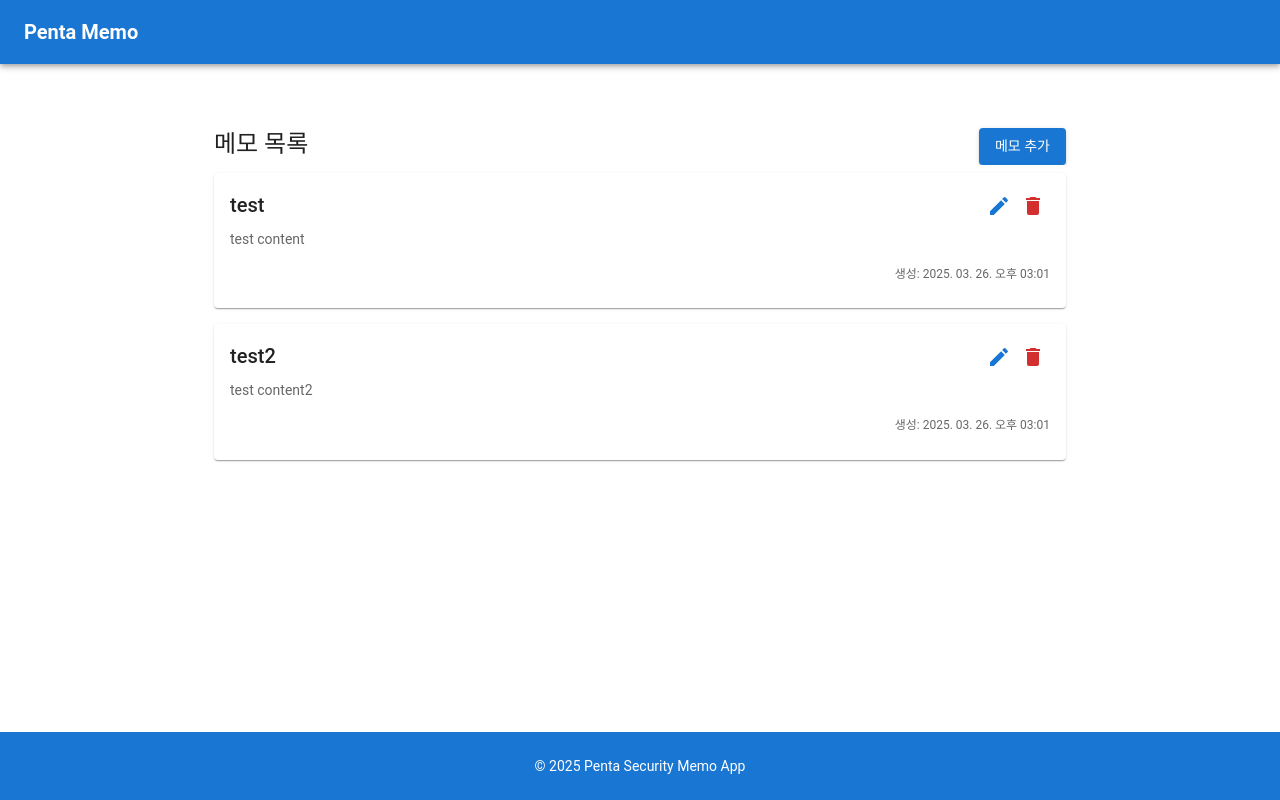
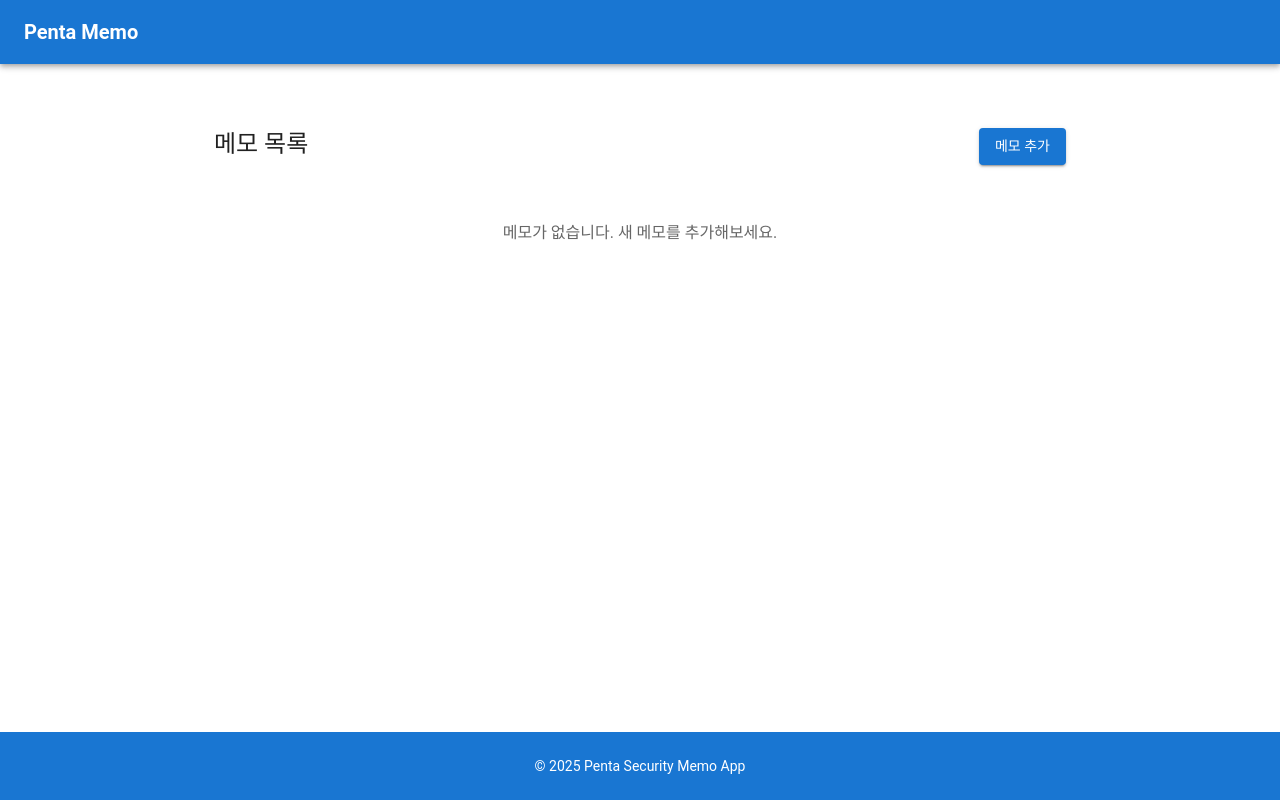
Before and after one commit to kk3june/penta-memo, a React (Vite) app: page / in a window 1280 px wide. Built offline with nearby package versions, Linux system fonts and the light colour scheme.

Commit message:
feat. 구현된 메서드 및 펼쳐보기 기능 구현

```diff
--- a/src/App.tsx
+++ b/src/App.tsx
@@ -1,3 +1,4 @@
+import { MemoProvider } from '@/context/MemoContext';
 import { CssBaseline } from '@mui/material';
 import { ThemeProvider } from '@mui/material/styles';
 import MemoApp from './containers/MemoApp';
@@ -7,9 +8,11 @@ import theme from './styles/theme';
 function App() {
   return (
     <ThemeProvider theme={theme}>
-      <CssBaseline />
-      {globalStyles}
-      <MemoApp />
+      <MemoProvider>
+        <CssBaseline />
+        {globalStyles}
+        <MemoApp />
+      </MemoProvider>
     </ThemeProvider>
   );
 }
--- a/src/components/MemoForm.tsx
+++ b/src/components/MemoForm.tsx
@@ -6,28 +6,60 @@ import {
   DialogTitle,
   TextField,
 } from '@mui/material';
-import { useState } from 'react';
+import { useEffect, useState } from 'react';
 
 interface Props {
+  title: string;
   isOpenAddModal: boolean;
   onClose: () => void;
   onSubmit: (data: { title: string; content: string }) => void;
+  initialData?: { title: string; content: string };
 }
 
-function MemoForm({ isOpenAddModal, onClose, onSubmit }: Props) {
+function MemoForm({
+  title,
+  isOpenAddModal,
+  onClose,
+  onSubmit,
+  initialData,
+}: Props) {
   const [memo, setMemo] = useState<Record<string, string>>({
-    title: '',
-    content: '',
+    title: initialData?.title || '',
+    content: initialData?.content || '',
   });
 
+  useEffect(() => {
+    if (initialData) {
+      setMemo({
+        title: initialData.title,
+        content: initialData.content,
+      });
+    }
+  }, [initialData]);
+
+  useEffect(() => {
+    if (!isOpenAddModal) {
+      setMemo({ title: '', content: '' });
+    }
+  }, [isOpenAddModal]);
+
   const handleSave = () => {
-    onSubmit({ title: memo.title, content: memo.content });
+    if (!memo.title.trim()) return;
+
+    onSubmit({ title: memo.title.trim(), content: memo.content.trim() });
     setMemo({ title: '', content: '' });
+    onClose();
+  };
+
+  const handleSubmit = (e: React.FormEvent) => {
+    e.preventDefault();
+    handleSave();
   };
 
   return (
     <Dialog open={isOpenAddModal} onClose={onClose} fullWidth>
-      <DialogTitle>메모 추가</DialogTitle>
+      <form onSubmit={handleSubmit}>
+        <DialogTitle>{title}</DialogTitle>
         <DialogContent>
           <TextField
             fullWidth
@@ -35,6 +67,7 @@ function MemoForm({ isOpenAddModal, onClose, onSubmit }: Props) {
             variant='outlined'
             margin='normal'
             required
+            autoFocus
             value={memo.title}
             onChange={(e) => setMemo({ ...memo, title: e.target.value })}
           />
@@ -50,17 +83,23 @@ function MemoForm({ isOpenAddModal, onClose, onSubmit }: Props) {
           />
         </DialogContent>
         <DialogActions>
-        <Button variant='outlined' sx={{ px: 4 }} onClick={onClose}>
+          <Button
+            variant='outlined'
+            sx={{ px: 4 }}
+            onClick={onClose}
+            type='button'>
             취소
           </Button>
           <Button
             variant='contained'
             sx={{ px: 4 }}
             onClick={handleSave}
-          disabled={!memo.title.trim()}>
-          저장
+            disabled={!memo.title.trim()}
+            type='submit'>
+            {initialData ? '수정' : '저장'}
           </Button>
         </DialogActions>
+      </form>
     </Dialog>
   );
 }
--- a/src/components/MemoItem.tsx
+++ b/src/components/MemoItem.tsx
@@ -1,63 +1,58 @@
+import { Memo } from '@/types';
 import { formatDate } from '@/utils/formatter';
 import DeleteIcon from '@mui/icons-material/Delete';
 import EditIcon from '@mui/icons-material/Edit';
-import { Box, Card, CardContent, IconButton, Typography } from '@mui/material';
+import ExpandMoreIcon from '@mui/icons-material/ExpandMore';
+import {
+  Box,
+  Card,
+  CardContent,
+  Collapse,
+  Divider,
+  IconButton,
+  Typography,
+} from '@mui/material';
+import { useState } from 'react';
 
 interface MemoItemProps {
-  memo: {
-    id: number;
-    title: string;
-    content: string;
-    createdAt: string;
-  };
-  onEdit?: (id: number) => void;
-  onDelete?: (id: number) => void;
-  onClick?: (id: number) => void;
+  memo: Memo;
+  onEdit: (id: string) => void;
+  onDelete: (id: string) => void;
 }
 
-function MemoItem({ memo, onEdit, onDelete, onClick }: MemoItemProps) {
+function MemoItem({ memo, onEdit, onDelete }: MemoItemProps) {
+  const [expanded, setExpanded] = useState(false);
+
+  const handleExpandClick = () => {
+    setExpanded(!expanded);
+  };
+
   return (
-    <Card
-      key={memo.id}
-      sx={{
-        mb: 2,
-        '&:hover': { boxShadow: 3 },
-        cursor: 'pointer',
-      }}
-      onClick={() => onClick?.(memo.id)}>
-      <CardContent>
+    <Card key={memo.id} sx={{ mb: 2, '&:hover': { boxShadow: 3 } }}>
+      <CardContent sx={{ pb: 1 }}>
         <Box
           sx={{
             display: 'flex',
             justifyContent: 'space-between',
             alignItems: 'flex-start',
           }}>
-          <Box sx={{ flex: 1 }}>
+          <Box
+            sx={{
+              flex: 1,
+              cursor: 'pointer',
+            }}
+            onClick={handleExpandClick}>
             <Typography variant='h6' component='h3' noWrap>
               {memo.title}
             </Typography>
-            <Typography
-              variant='body2'
-              color='text.secondary'
-              sx={{
-                mt: 1,
-                overflow: 'hidden',
-                textOverflow: 'ellipsis',
-                display: '-webkit-box',
-                WebkitLineClamp: 2,
-                WebkitBoxOrient: 'vertical',
-              }}>
-              {memo.content}
-            </Typography>
           </Box>
 
-          <Box sx={{ display: 'flex', ml: 2 }}>
+          <Box sx={{ display: 'flex', ml: 2, alignItems: 'center' }}>
             <IconButton
               size='small'
               color='primary'
-              onClick={(e) => {
-                e.stopPropagation();
-                onEdit?.(memo.id);
+              onClick={() => {
+                onEdit(memo.id);
               }}>
               <EditIcon />
             </IconButton>
@@ -65,11 +60,20 @@ function MemoItem({ memo, onEdit, onDelete, onClick }: MemoItemProps) {
             <IconButton
               size='small'
               color='error'
-              onClick={(e) => {
-                e.stopPropagation();
-                onDelete?.(memo.id);
+              onClick={() => {
+                onDelete(memo.id);
               }}>
               <DeleteIcon />
+            </IconButton>
+
+            <IconButton
+              size='small'
+              onClick={handleExpandClick}
+              sx={{
+                transform: expanded ? 'rotate(180deg)' : 'rotate(0deg)',
+                transition: 'transform 0.3s',
+              }}>
+              <ExpandMoreIcon />
             </IconButton>
           </Box>
         </Box>
@@ -78,12 +82,24 @@ function MemoItem({ memo, onEdit, onDelete, onClick }: MemoItemProps) {
           sx={{
             display: 'flex',
             justifyContent: 'flex-end',
-            mt: 2,
+            mt: 1,
           }}>
           <Typography variant='caption' color='text.secondary'>
             생성: {formatDate(memo.createdAt)}
+            {memo.updatedAt && ` / 수정: ${formatDate(memo.updatedAt)}`}
           </Typography>
         </Box>
+
+        <Collapse in={expanded} timeout='auto' unmountOnExit>
+          <Box sx={{ mt: 2 }}>
+            <Divider sx={{ my: 1 }} />
+            <Typography
+              variant='body1'
+              sx={{ mt: 2, mb: 2, whiteSpace: 'pre-wrap' }}>
+              {memo.content}
+            </Typography>
+          </Box>
+        </Collapse>
       </CardContent>
     </Card>
   );
--- a/src/containers/MemoApp.tsx
+++ b/src/containers/MemoApp.tsx
@@ -1,30 +1,64 @@
 import Header from '@/components/common/Header';
 import MemoForm from '@/components/MemoForm';
 import MemoItem from '@/components/MemoItem';
-import { memos } from '@/mock';
+import { useMemoContext } from '@/context/MemoContext';
+import { Memo, NewMemo } from '@/types';
 import { Box, Button, Container, List, Typography } from '@mui/material';
 import { useState } from 'react';
 
 function MemoApp() {
+  const { state, addMemo, updateMemo, deleteMemo } = useMemoContext();
   const [isOpenAddModal, setIsOpenAddModal] = useState(false);
+  const [selectedMemo, setSelectedMemo] = useState<Memo | null>(null);
+  const [isEditMode, setIsEditMode] = useState(false);
 
   function handleToggleAddModal() {
     setIsOpenAddModal(!isOpenAddModal);
-  }
-  function handleCloseAddModal() {
-    setIsOpenAddModal(false);
+
+    setIsEditMode(false);
+    setSelectedMemo(null);
   }
 
-  function handleSubmit(e) {
-    e.preventDefault();
+  function handleCloseModal() {
+    setIsOpenAddModal(false);
+    setIsEditMode(false);
+    setSelectedMemo(null);
   }
 
-  function handleEdit(id: number) {
-    console.log(id, 'edit');
+  function handleSubmitAdd(data: { title: string; content: string }) {
+    const newMemo: NewMemo = {
+      title: data.title,
+      content: data.content,
+    };
+
+    addMemo(newMemo);
+    handleCloseModal();
   }
 
-  function handleDelete(id: number) {
-    console.log(id, 'delete');
+  function handleSubmitEdit(data: { title: string; content: string }) {
+    if (selectedMemo) {
+      const updatedMemo: Memo = {
+        ...selectedMemo,
+        title: data.title,
+        content: data.content,
+      };
+
+      updateMemo(updatedMemo);
+      handleCloseModal();
+    }
+  }
+
+  function handleEdit(id: string) {
+    const memoToEdit = state.memos.find((memo) => memo.id === id);
+    if (memoToEdit) {
+      setSelectedMemo(memoToEdit);
+      setIsEditMode(true);
+      setIsOpenAddModal(true);
+    }
+  }
+
+  function handleDelete(id: string) {
+    deleteMemo(id);
   }
 
   return (
@@ -42,21 +76,38 @@ function MemoApp() {
 
             {isOpenAddModal && (
               <MemoForm
+                title={isEditMode ? '메모 수정' : '메모 추가'}
                 isOpenAddModal={isOpenAddModal}
-                onClose={handleCloseAddModal}
-                onSubmit={handleSubmit}
+                onClose={handleCloseModal}
+                onSubmit={isEditMode ? handleSubmitEdit : handleSubmitAdd}
+                initialData={
+                  isEditMode && selectedMemo
+                    ? {
+                        title: selectedMemo.title,
+                        content: selectedMemo.content,
+                      }
+                    : undefined
+                }
               />
             )}
 
-            <List sx={{ width: '100%', bgcolor: 'background.paper' }}>
-              {memos.map((memo) => (
-                <MemoItem
-                  key={memo.id}
-                  memo={memo}
-                  onEdit={() => handleEdit(memo.id)}
-                  onDelete={() => handleDelete(memo.id)}
-                />
-              ))}
+            <List sx={{ width: '100%', bgcolor: 'background.paper', mt: 2 }}>
+              {state.memos.length > 0 ? (
+                state.memos.map((memo) => (
+                  <MemoItem
+                    key={memo.id}
+                    memo={memo}
+                    onEdit={handleEdit}
+                    onDelete={handleDelete}
+                  />
+                ))
+              ) : (
+                <Typography
+                  variant='body1'
+                  sx={{ textAlign: 'center', py: 4, color: 'text.secondary' }}>
+                  메모가 없습니다. 새 메모를 추가해보세요.
+                </Typography>
+              )}
             </List>
           </Box>
         </Container>
```
Also changed, not shown: src/components/MemoDetail.tsx (added, +61 -0 lines). Lines whose indentation alone changed are shown as unchanged.
